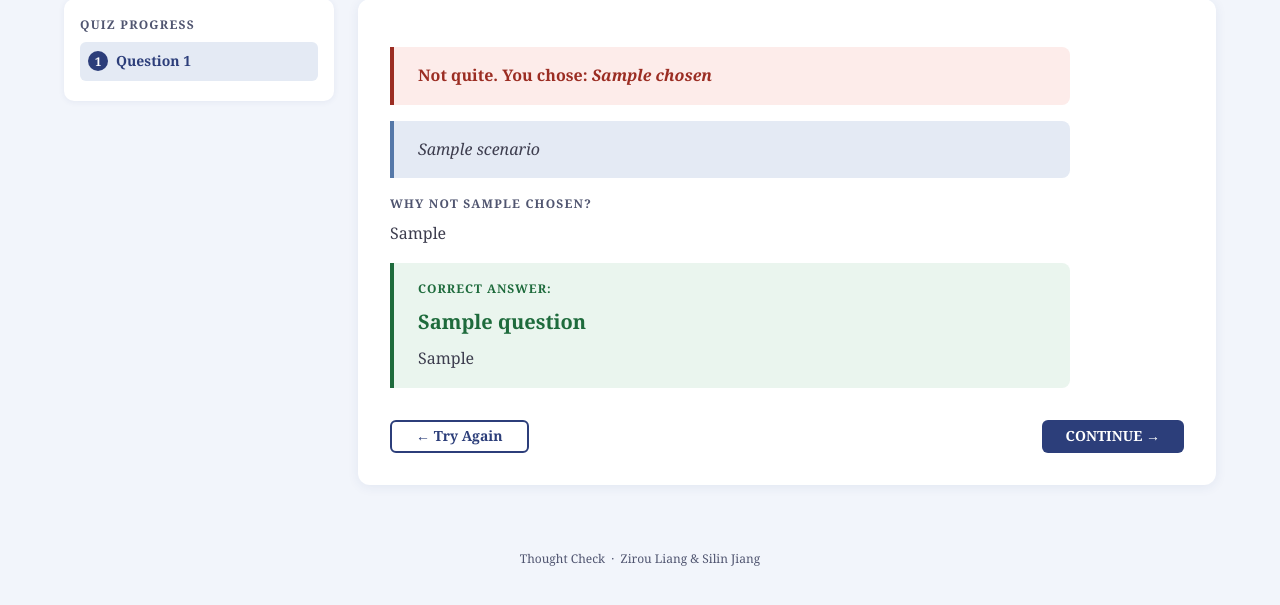
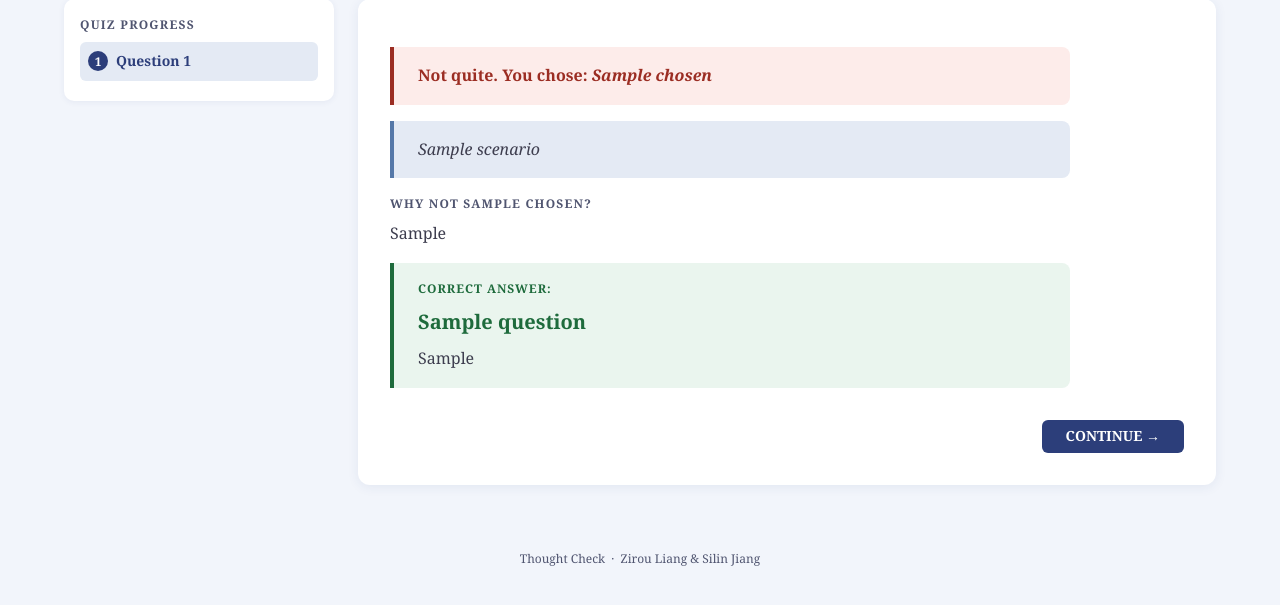
Before and after one commit to IvanJ530/UI-final-project, a Flask app: template templates/quiz_incorrect.html in a window 1280 px wide. Shown: the part 133-738 px from the top of the page. Run offline with Flask 3, Linux system fonts and the light colour scheme; the template is opened without the code that fills it: most values are stand-ins (such as "Sample title", 1, 10 or a date in 2020).

Commit message:
Remove Try Again button from quiz incorrect page

```diff
--- a/templates/quiz_incorrect.html
+++ b/templates/quiz_incorrect.html
@@ -47,8 +47,7 @@
         </div>
       </div>
 
-      <div class="mt-s4 d-flex justify-content-between">
-        <a href="{{ url_for('quiz', question_num=question_num) }}" class="btn-secondary-custom">&larr; Try Again</a>
+      <div class="mt-s4 d-flex justify-content-end">
         {% if question_num < total %}
           <a href="{{ url_for('quiz', question_num=question_num+1) }}" class="btn-primary-custom">CONTINUE &rarr;</a>
         {% else %}
```
